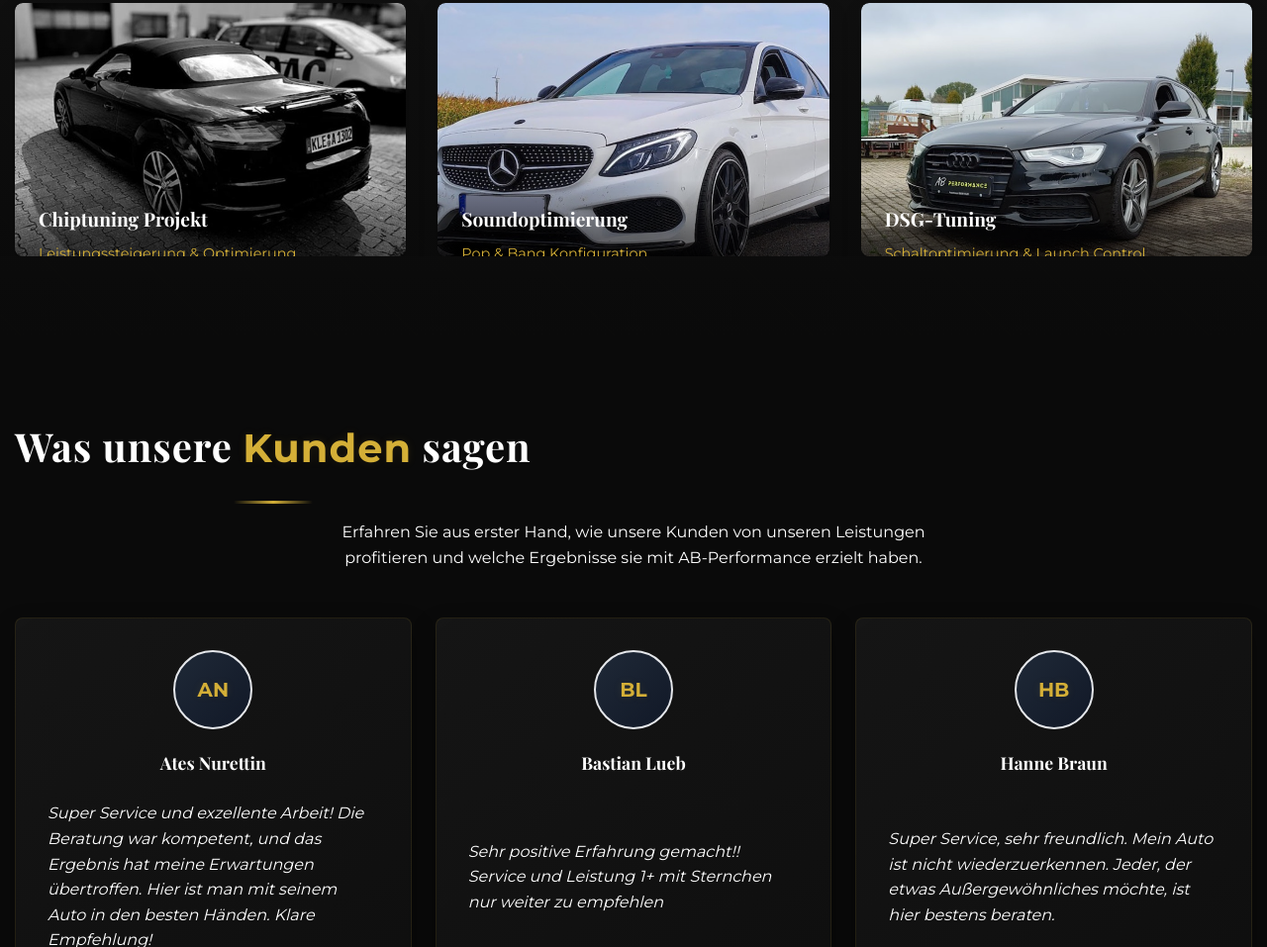
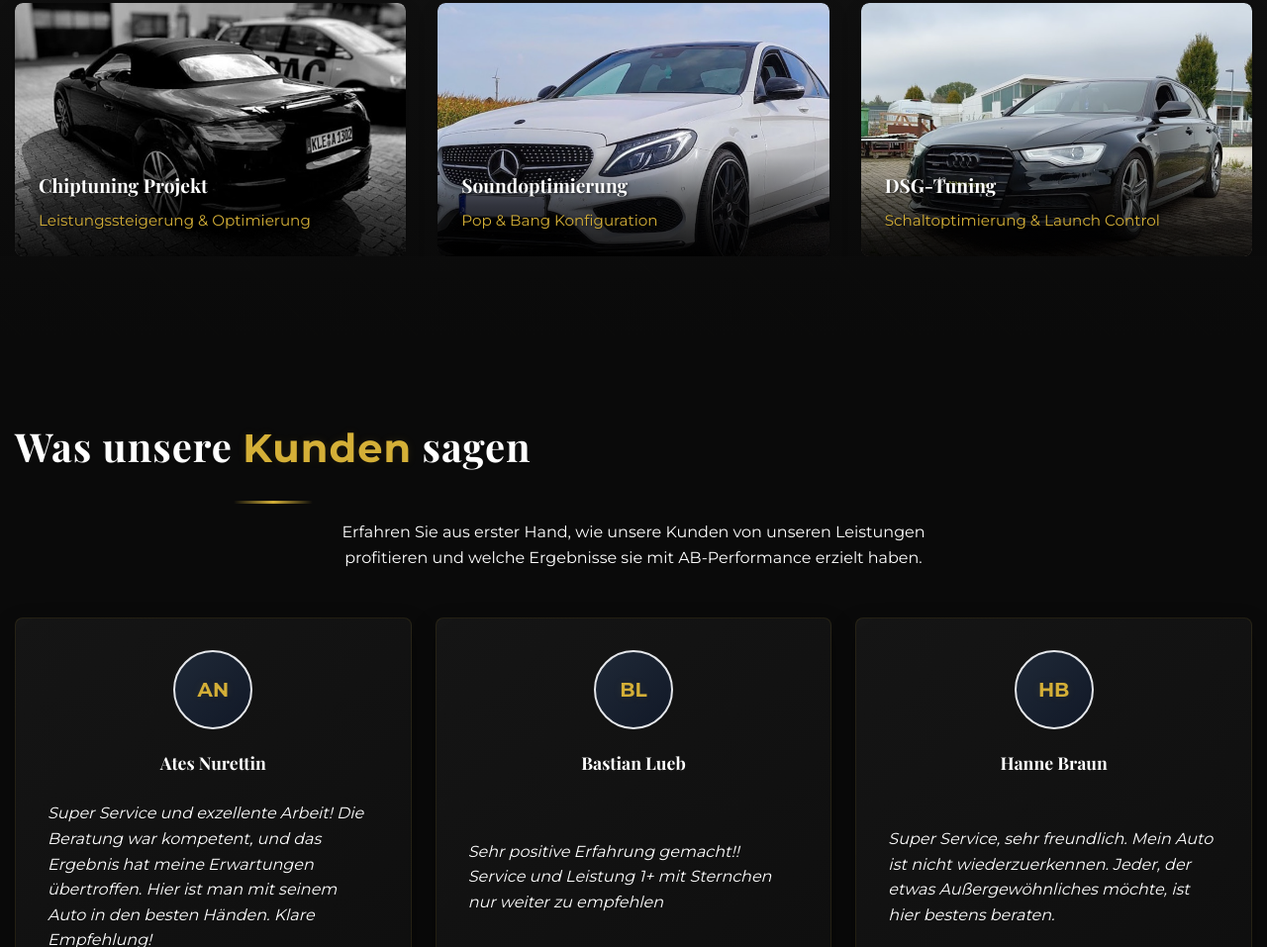
Before and after one commit to Stas75687876/aronowsss23, a website: page index.html in a window 1280 px wide. Shown: the part 3951-4908 px from the top of the page at 99% size. Drawn offline with nearby package versions, Linux system fonts and the light colour scheme; animation ran at ten frames a second.

Commit message:
Projekt-Text-Overlays verbessert: Texte vollständig sichtbar gemacht

```diff
--- a/styles.css
+++ b/styles.css
@@ -653,27 +653,34 @@ header.scrolled {
   bottom: 0;
   left: 0;
   right: 0;
-  background: linear-gradient(to top, rgba(0,0,0,0.9) 0%, rgba(0,0,0,0) 100%);
+  background: linear-gradient(to top, rgba(0,0,0,0.9) 0%, rgba(0,0,0,0.6) 50%, rgba(0,0,0,0) 100%);
   padding: 1.5rem;
-  transform: translateY(30%);
+  transform: translateY(0);
   transition: transform var(--transition-medium);
+  height: 40%;
+  display: flex;
+  flex-direction: column;
+  justify-content: flex-end;
 }
 
 .project-item:hover .project-overlay {
   transform: translateY(0);
+  height: 50%;
 }
 
 .project-title {
   color: var(--color-white);
   font-size: 1.2rem;
-  font-weight: 600;
+  font-weight: 700;
   margin-bottom: 0.5rem;
+  text-shadow: 1px 1px 3px rgba(0, 0, 0, 0.8);
 }
 
 .project-category {
   color: var(--color-gold);
-  font-size: 0.9rem;
+  font-size: 0.95rem;
   font-weight: 500;
+  text-shadow: 1px 1px 3px rgba(0, 0, 0, 0.8);
 }
 
 /* =========== TESTIMONIALS SECTION =========== */
```
